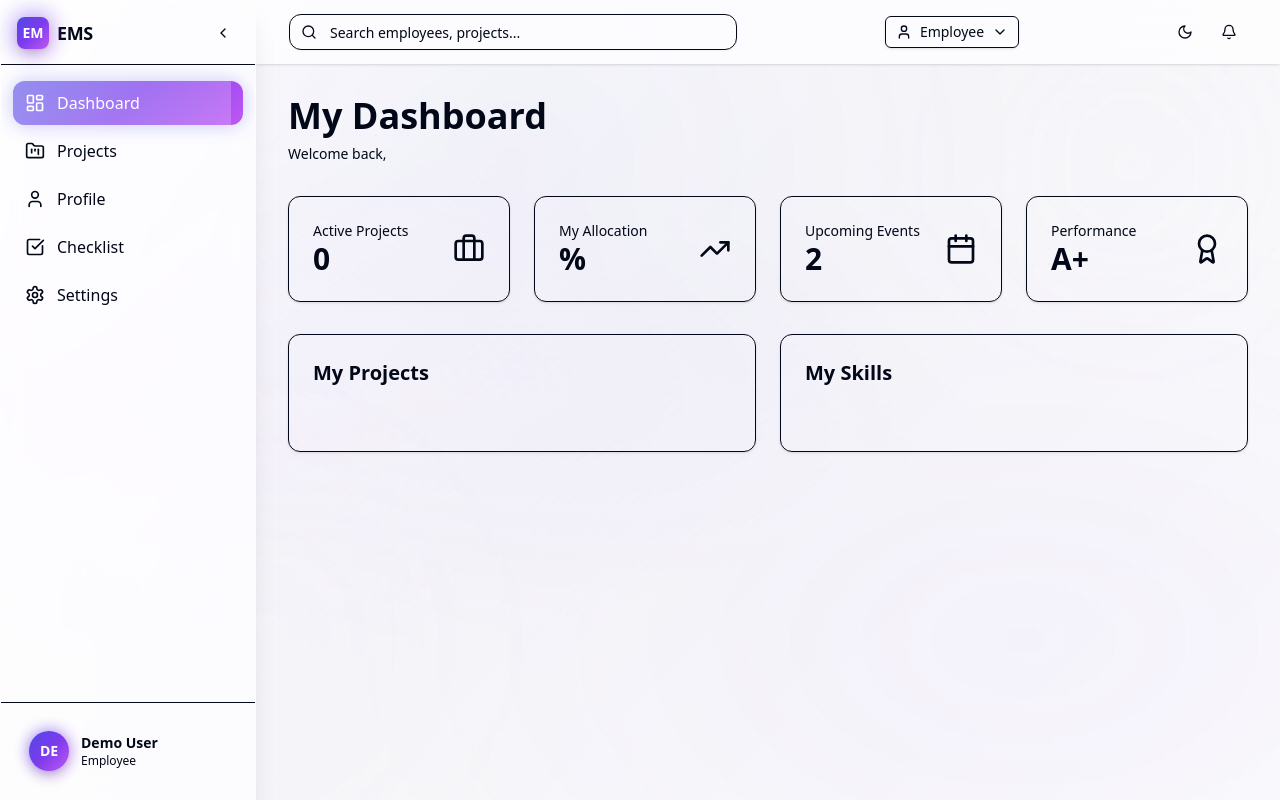
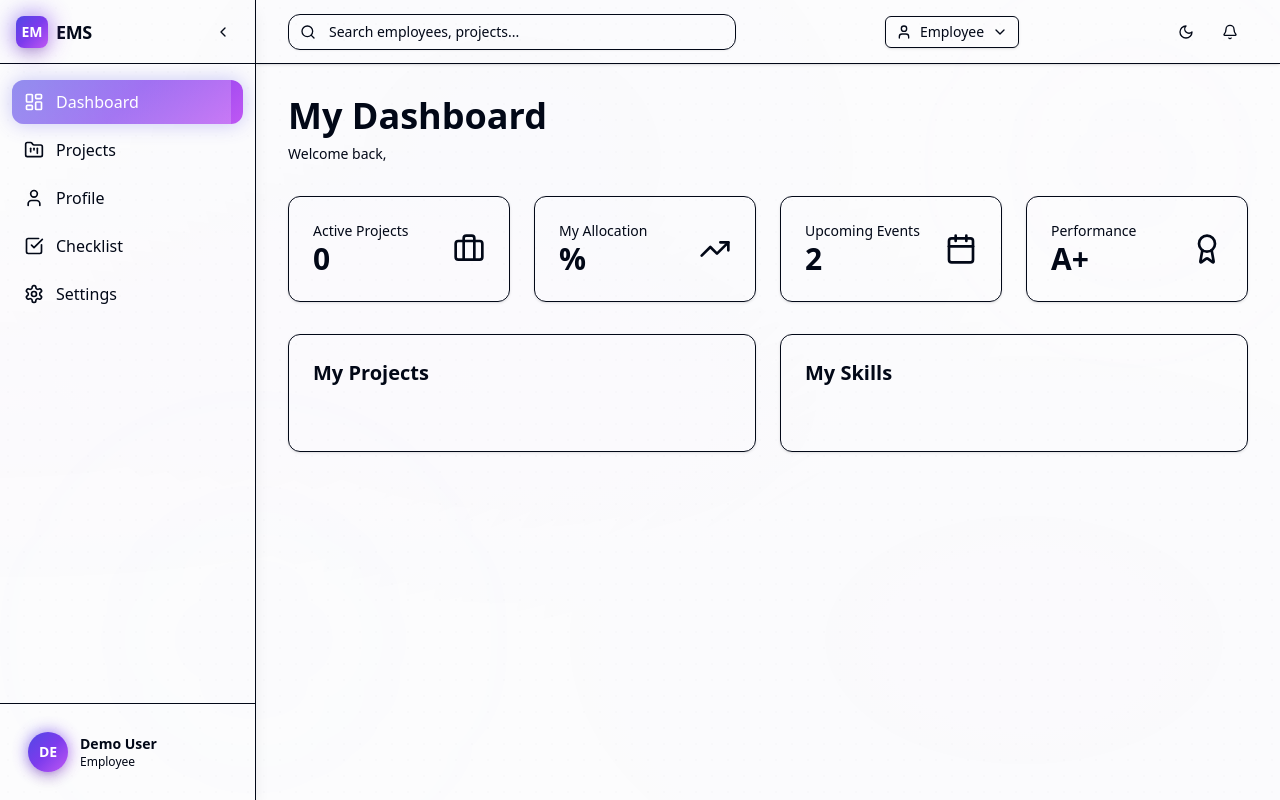
Before and after one commit to akash-acog/test-ui, a Next.js app: page /dashboard in a window 1280 px wide. Built offline with nearby package versions, Linux system fonts and the light colour scheme.

Commit message:
Fix all transparency issues - make header, sidebar, and all cards completely solid

```diff
--- a/app/(dashboard)/layout.tsx
+++ b/app/(dashboard)/layout.tsx
@@ -32,15 +32,15 @@ export default function DashboardLayout({
   if (!user) return null
 
   return (
-    <div className="min-h-screen bg-gradient-subtle relative overflow-hidden">
-      {/* Subtle decorative background elements - reduced opacity for better card visibility */}
-      <div className="fixed inset-0 bg-mesh-gradient opacity-20 pointer-events-none"></div>
-      <div className="fixed inset-0 bg-dot-pattern opacity-30 pointer-events-none"></div>
+    <div className="min-h-screen bg-background relative overflow-hidden">
+      {/* Very subtle decorative background elements */}
+      <div className="fixed inset-0 bg-mesh-gradient opacity-10 pointer-events-none"></div>
+      <div className="fixed inset-0 bg-dot-pattern opacity-20 pointer-events-none"></div>
 
-      {/* Animated blobs - very subtle */}
-      <div className="fixed top-0 -left-4 w-72 h-72 bg-primary/5 rounded-full mix-blend-multiply filter blur-3xl opacity-50 animate-blob pointer-events-none"></div>
-      <div className="fixed top-0 -right-4 w-72 h-72 bg-purple-300/5 dark:bg-purple-500/5 rounded-full mix-blend-multiply filter blur-3xl opacity-50 animate-blob animation-delay-2000 pointer-events-none"></div>
-      <div className="fixed -bottom-8 left-20 w-72 h-72 bg-indigo-300/5 dark:bg-indigo-500/5 rounded-full mix-blend-multiply filter blur-3xl opacity-50 animate-blob animation-delay-4000 pointer-events-none"></div>
+      {/* Animated blobs - extremely subtle */}
+      <div className="fixed top-0 -left-4 w-72 h-72 bg-primary/3 rounded-full mix-blend-multiply filter blur-3xl opacity-30 animate-blob pointer-events-none"></div>
+      <div className="fixed top-0 -right-4 w-72 h-72 bg-purple-300/3 dark:bg-purple-500/3 rounded-full mix-blend-multiply filter blur-3xl opacity-30 animate-blob animation-delay-2000 pointer-events-none"></div>
+      <div className="fixed -bottom-8 left-20 w-72 h-72 bg-indigo-300/3 dark:bg-indigo-500/3 rounded-full mix-blend-multiply filter blur-3xl opacity-30 animate-blob animation-delay-4000 pointer-events-none"></div>
 
       <Sidebar collapsed={sidebarCollapsed} onToggle={() => setSidebarCollapsed(!sidebarCollapsed)} />
       <div className={`transition-all duration-300 ease-in-out ${sidebarCollapsed ? "ml-16" : "ml-64"}`}>
@@ -49,8 +49,8 @@ export default function DashboardLayout({
           <div className="max-w-7xl mx-auto">
             <Suspense fallback={
               <div className="space-y-6 animate-pulse">
-                <div className="h-8 w-48 bg-muted/50 rounded-lg"></div>
-                <div className="h-64 bg-muted/50 rounded-xl"></div>
+                <div className="h-8 w-48 bg-muted rounded-lg"></div>
+                <div className="h-64 bg-card rounded-xl"></div>
               </div>
             }>
               {children}
--- a/app/globals.css
+++ b/app/globals.css
@@ -71,7 +71,7 @@
   :root {
     --radius: 0.75rem;
 
-    /* Light backgrounds with subtle gradients */
+    /* Solid backgrounds - NO transparency */
     --background: 240 20% 99%;
     --foreground: 222.2 84% 4.9%;
     --card: 0 0% 100%;
@@ -115,7 +115,7 @@
   }
 
   .dark {
-    /* Rich dark backgrounds */
+    /* Rich dark backgrounds - SOLID */
     --background: 222.2 84% 4.9%;
     --foreground: 210 40% 98%;
     --card: 224 71% 7%;
@@ -282,33 +282,21 @@
   }
 
   .bg-gradient-subtle {
-    background: linear-gradient(135deg,
-      hsl(var(--background)),
-      hsl(240 20% 97%),
-      hsl(var(--background))
-    );
-  }
-
-  .dark .bg-gradient-subtle {
-    background: linear-gradient(135deg,
-      hsl(var(--background)),
-      hsl(224 71% 6%),
-      hsl(var(--background))
-    );
+    background: hsl(var(--background));
   }
 
   .bg-mesh-gradient {
     background:
-      radial-gradient(at 40% 20%, hsl(243 75% 59% / 0.2) 0px, transparent 50%),
-      radial-gradient(at 80% 80%, hsl(262 83% 58% / 0.2) 0px, transparent 50%),
-      radial-gradient(at 0% 50%, hsl(280 87% 65% / 0.2) 0px, transparent 50%);
+      radial-gradient(at 40% 20%, hsl(243 75% 59% / 0.1) 0px, transparent 50%),
+      radial-gradient(at 80% 80%, hsl(262 83% 58% / 0.1) 0px, transparent 50%),
+      radial-gradient(at 0% 50%, hsl(280 87% 65% / 0.1) 0px, transparent 50%);
   }
 
   .dark .bg-mesh-gradient {
     background:
-      radial-gradient(at 40% 20%, hsl(243 75% 65% / 0.15) 0px, transparent 50%),
-      radial-gradient(at 80% 80%, hsl(262 83% 68% / 0.15) 0px, transparent 50%),
-      radial-gradient(at 0% 50%, hsl(280 87% 75% / 0.15) 0px, transparent 50%);
+      radial-gradient(at 40% 20%, hsl(243 75% 65% / 0.08) 0px, transparent 50%),
+      radial-gradient(at 80% 80%, hsl(262 83% 68% / 0.08) 0px, transparent 50%),
+      radial-gradient(at 0% 50%, hsl(280 87% 75% / 0.08) 0px, transparent 50%);
   }
 
   /* Text gradients */
@@ -323,19 +311,6 @@
     background: linear-gradient(135deg, hsl(243 75% 70%), hsl(262 83% 75%));
     -webkit-background-clip: text;
     background-clip: text;
-  }
-
-  /* Glass morphism */
-  .glass {
-    background: rgba(255, 255, 255, 0.7);
-    backdrop-filter: blur(12px) saturate(180%);
-    -webkit-backdrop-filter: blur(12px) saturate(180%);
-    border: 1px solid rgba(255, 255, 255, 0.3);
-  }
-
-  .dark .glass {
-    background: rgba(15, 23, 42, 0.7);
-    border: 1px solid rgba(255, 255, 255, 0.1);
   }
 
   /* Card enhancements */
@@ -362,7 +337,7 @@
 
   /* Dot pattern */
   .bg-dot-pattern {
-    background-image: radial-gradient(hsl(var(--muted-foreground) / 0.15) 1px, transparent 1px);
+    background-image: radial-gradient(hsl(var(--muted-foreground) / 0.1) 1px, transparent 1px);
     background-size: 16px 16px;
   }
 
--- a/components/layout/header.tsx
+++ b/components/layout/header.tsx
@@ -16,7 +16,7 @@ export function Header() {
   }, [])
 
   return (
-    <header className="h-16 border-b border-border/40 glass sticky top-0 z-40 shadow-sm">
+    <header className="h-16 border-b border-border bg-background sticky top-0 z-40 shadow-sm">
       <div className="h-full px-6 lg:px-8 flex items-center justify-between gap-4">
         {/* Search - Left */}
         <div className="flex-1 max-w-md">
@@ -25,7 +25,7 @@ export function Header() {
             <Input
               type="search"
               placeholder="Search employees, projects..."
-              className="pl-10 bg-muted/30 border-border/50 focus:bg-background focus:border-primary/50 transition-all duration-200 rounded-xl"
+              className="pl-10 bg-muted/30 border-border/50 focus:bg-card focus:border-primary/50 transition-all duration-200 rounded-xl"
             />
           </div>
         </div>
--- a/components/layout/sidebar.tsx
+++ b/components/layout/sidebar.tsx
@@ -50,12 +50,12 @@ export const Sidebar = memo(function Sidebar({ collapsed, onToggle }: SidebarPro
   return (
     <div
       className={cn(
-        "fixed left-0 top-0 h-screen glass border-r border-border/40 transition-all duration-300 z-50 flex flex-col shadow-xl",
+        "fixed left-0 top-0 h-screen bg-card border-r border-border transition-all duration-300 z-50 flex flex-col shadow-lg",
         collapsed ? "w-16" : "w-64"
       )}
     >
       {/* Logo & Toggle */}
-      <div className="h-16 flex items-center justify-between px-4 border-b border-border/40">
+      <div className="h-16 flex items-center justify-between px-4 border-b border-border">
         {!collapsed && (
           <Link href="/dashboard" className="flex items-center space-x-2 group">
             <div className="relative">
@@ -126,8 +126,8 @@ export const Sidebar = memo(function Sidebar({ collapsed, onToggle }: SidebarPro
 
       {/* User Info */}
       {!collapsed && (
-        <div className="p-4 border-t border-border/40">
-          <div className="flex items-center space-x-3 p-3 rounded-xl bg-gradient-to-br from-primary/5 to-primary/10 hover:from-primary/10 hover:to-primary/15 transition-all duration-200 cursor-pointer group">
+        <div className="p-4 border-t border-border">
+          <div className="flex items-center space-x-3 p-3 rounded-xl bg-muted hover:bg-muted/80 transition-all duration-200 cursor-pointer group">
             <div className="relative flex-shrink-0">
               <div className="absolute inset-0 bg-gradient-primary rounded-full opacity-75 blur-sm group-hover:blur-md transition-all"></div>
               <div className="relative w-10 h-10 bg-gradient-primary rounded-full flex items-center justify-center shadow-lg">
```
